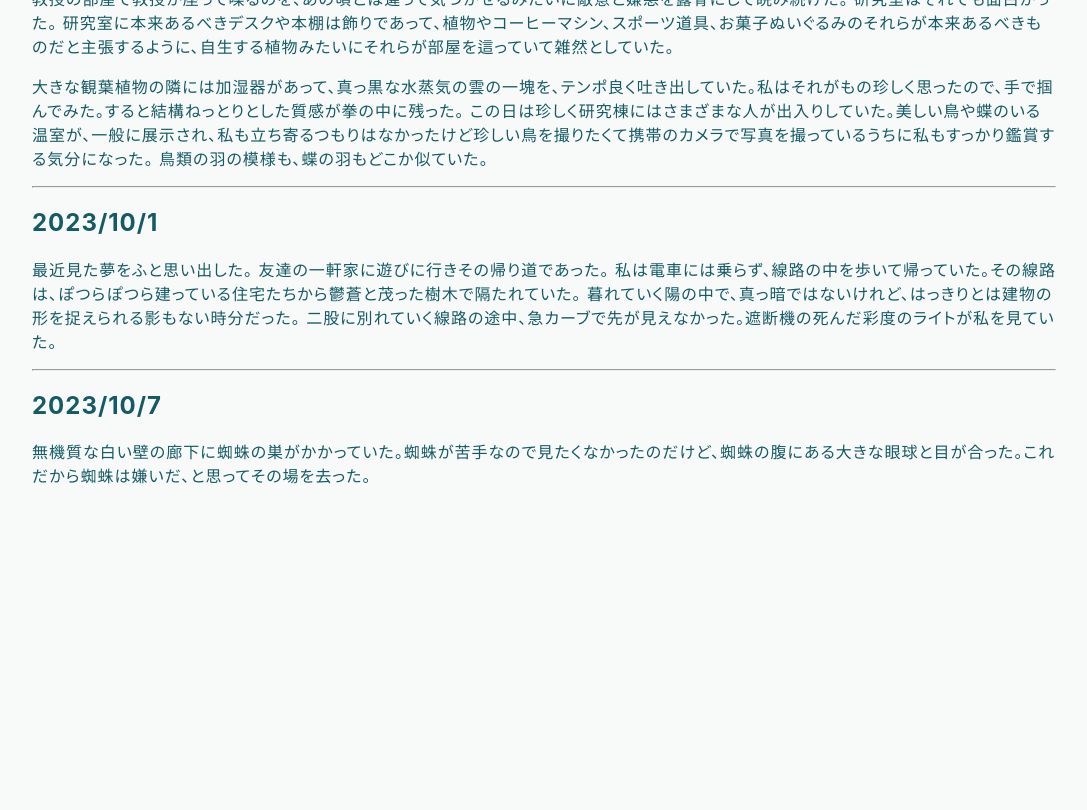
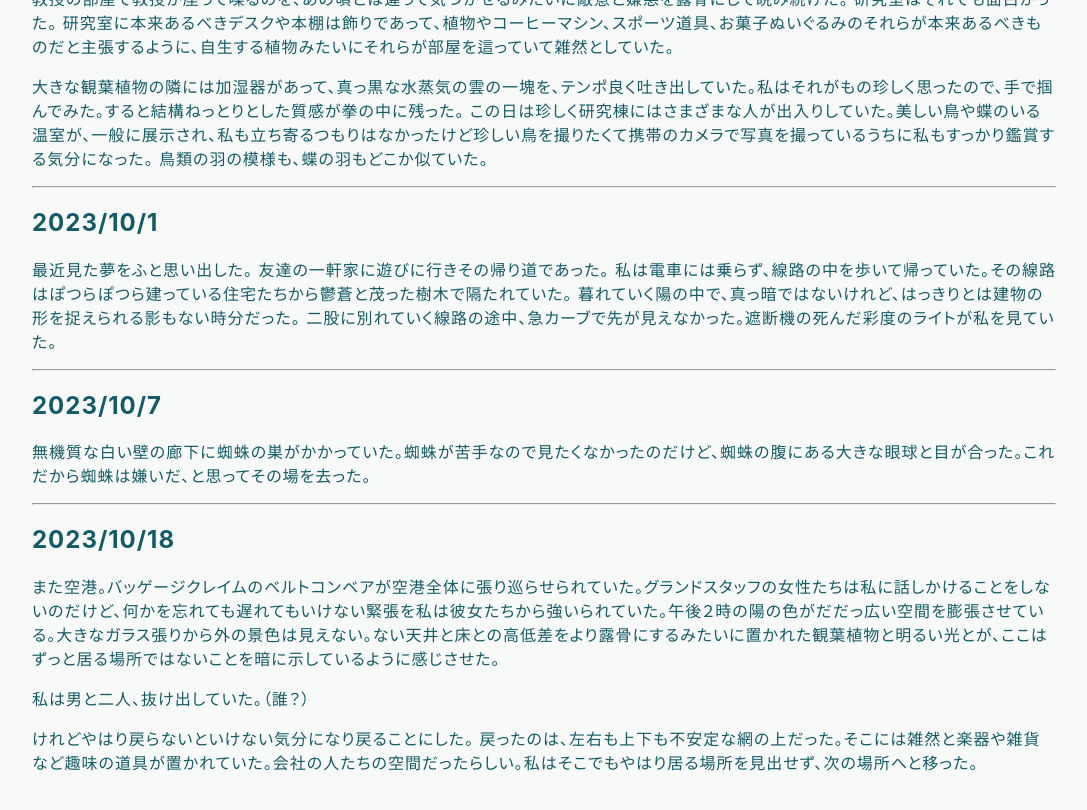
Before and after one commit to hihumi-riku/hihumi-riku.github.io, a Jekyll site: the page built from _posts/2023-06-24-dream_2023.md, in a window 1280 px wide and 900 px high, scrolled down 5655 px. Shown: the top 810 px of the window, without its empty margins (96-1183 px from the left). Built offline with Jekyll 4.4.1, drawn with Linux system fonts in a browser that asks for light colours.

Commit message:
Update 2023-06-24-dream_2023.md

```diff
--- a/_posts/2023-06-24-dream_2023.md
+++ b/_posts/2023-06-24-dream_2023.md
@@ -288,7 +288,7 @@ DZPLという謎の会社があった。
 ## 2023/10/1
 最近見た夢をふと思い出した。
 友達の一軒家に遊びに行きその帰り道であった。
-私は電車には乗らず、線路の中を歩いて帰っていた。その線路は、ぽつらぽつら建っている住宅たちから鬱蒼と茂った樹木で隔たれていた。
+私は電車には乗らず、線路の中を歩いて帰っていた。その線路はぽつらぽつら建っている住宅たちから鬱蒼と茂った樹木で隔たれていた。
 暮れていく陽の中で、真っ暗ではないけれど、はっきりとは建物の形を捉えられる影もない時分だった。
 二股に別れていく線路の途中、急カーブで先が見えなかった。遮断機の死んだ彩度のライトが私を見ていた。
 
@@ -297,3 +297,14 @@ DZPLという謎の会社があった。
 <a href="#24"></a>
 ## 2023/10/7
 無機質な白い壁の廊下に蜘蛛の巣がかかっていた。蜘蛛が苦手なので見たくなかったのだけど、蜘蛛の腹にある大きな眼球と目が合った。これだから蜘蛛は嫌いだ、と思ってその場を去った。
+
+---
+<a id="25"></a>
+<a href="#25"></a>
+## 2023/10/18
+また空港。バッゲージクレイムのベルトコンベアが空港全体に張り巡らせられていた。グランドスタッフの女性たちは私に話しかけることをしないのだけど、何かを忘れても遅れてもいけない緊張を私は彼女たちから強いられていた。午後２時の陽の色がだだっ広い空間を膨張させている。大きなガラス張りから外の景色は見えない。ない天井と床との高低差をより露骨にするみたいに置かれた観葉植物と明るい光とが、ここはずっと居る場所ではないことを暗に示しているように感じさせた。
+
+私は男と二人、抜け出していた。（誰？）
+
+けれどやはり戻らないといけない気分になり戻ることにした。
+戻ったのは、左右も上下も不安定な網の上だった。そこには雑然と楽器や雑貨など趣味の道具が置かれていた。会社の人たちの空間だったらしい。私はそこでもやはり居る場所を見出せず、次の場所へと移った。
```
